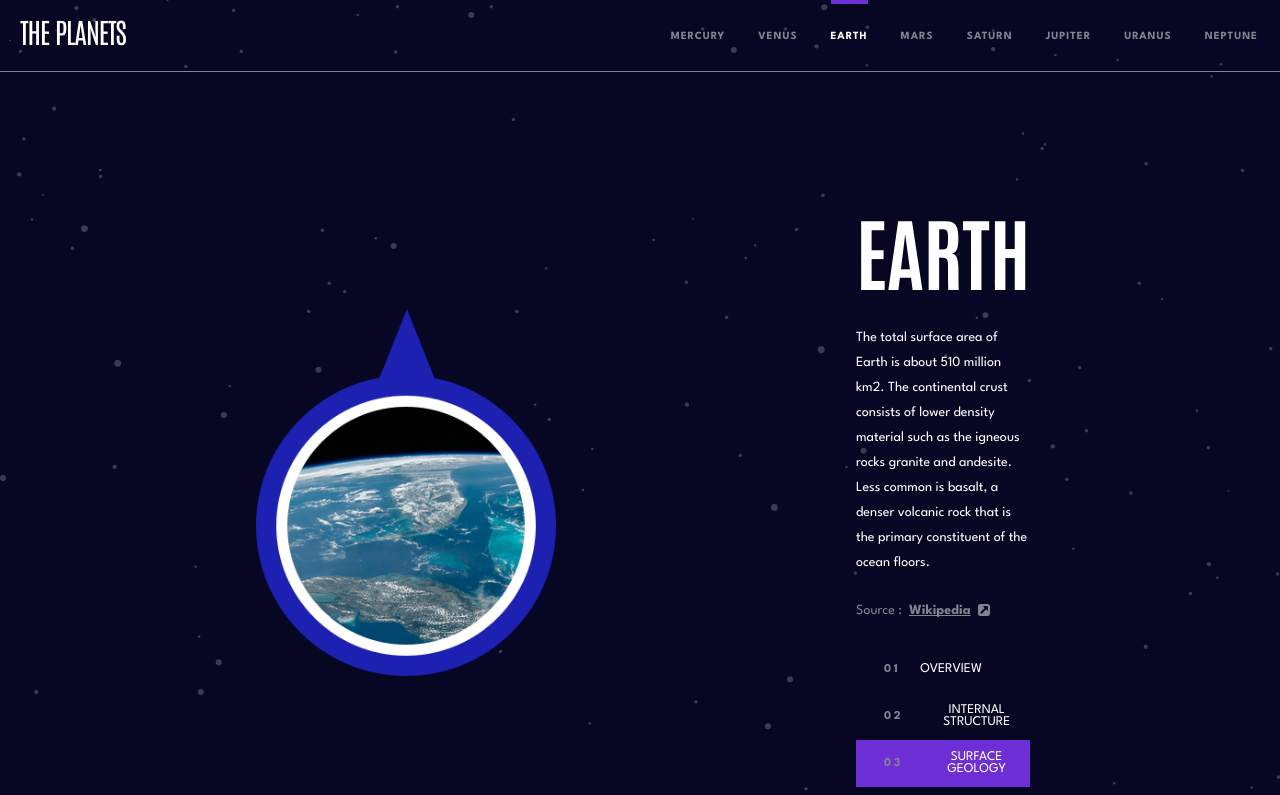
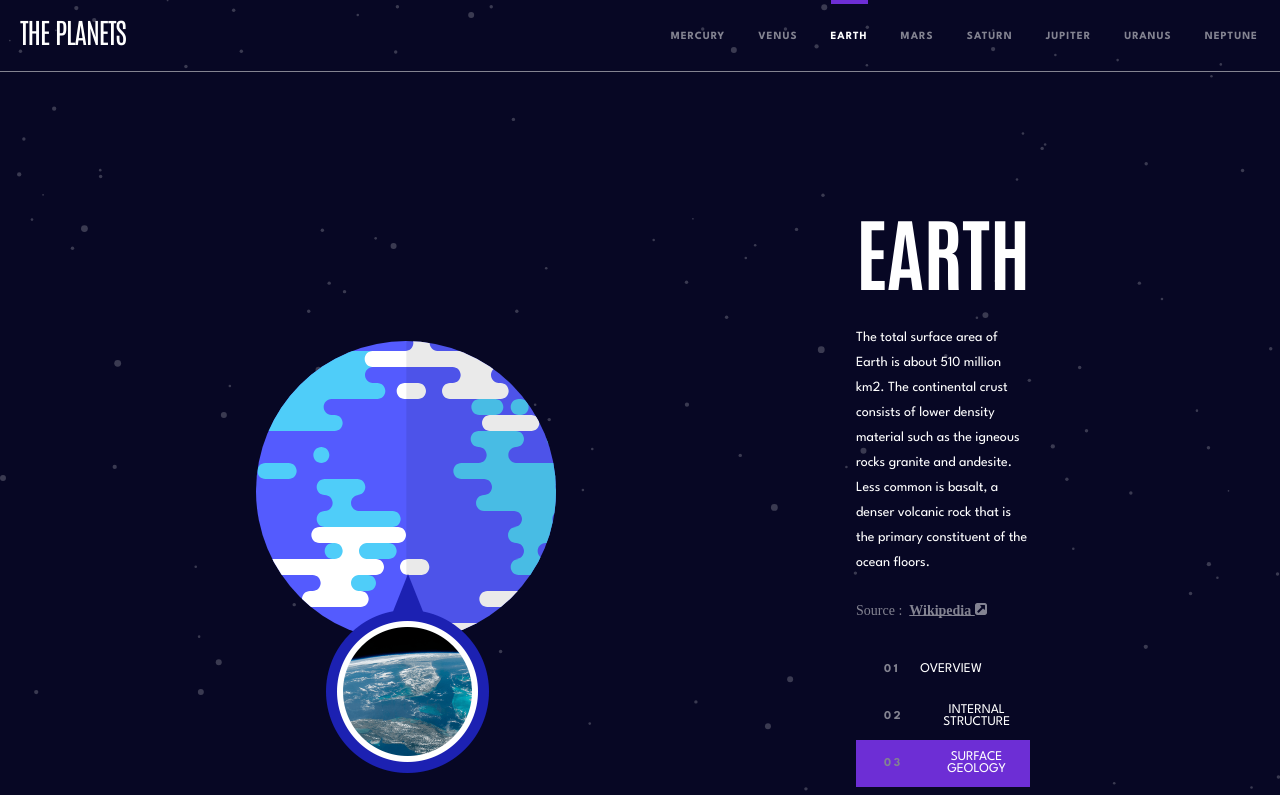
Before and after one commit to vakkko/planet-facts, a React app: page /earth/geology in a window 1280 px wide. Shown: the top 795 px of the page. Built offline with nearby package versions, Linux system fonts and the light colour scheme; the HTML template or start-up script is replaced by a standard one.

Commit message:
Add missing image of surface geology sector and make font families concrete

```diff
--- a/src/components/Header/header.css
+++ b/src/components/Header/header.css
@@ -1,5 +1,4 @@
 .logo {
-  font-family: "Antonio", serif;
   font-size: 2.8rem;
   font-weight: 400;
   line-height: 3.623rem;
--- a/src/components/PlanetDetails/PlanetDetails.tsx
+++ b/src/components/PlanetDetails/PlanetDetails.tsx
@@ -17,7 +17,24 @@ export default function PlanetDetails() {
   return (
     <>
       <div className="planet-container">
-        <img src={planetInfos?.image} alt="planet" />
+        <div className="info-images">
+          {info !== "geology" ? (
+            <img className="planet-pic" src={planetInfos?.image} alt="planet" />
+          ) : (
+            <>
+              <img
+                className="planet-pic"
+                src={planet?.images.planet}
+                alt="geology"
+              />
+              <img
+                className="planet-geology"
+                src={planetInfos?.image}
+                alt="planet"
+              />
+            </>
+          )}
+        </div>
         <div className="planet-info">
           <h1 className="planet-name">{planetName?.toUpperCase() || ""}</h1>
           <p className="planet-description">{planetInfos?.content}</p>
@@ -28,9 +45,8 @@ export default function PlanetDetails() {
               rel="noopener noreferrer"
               href={planetInfos?.source}
             >
-              Wikipedia
+              Wikipedia <img src="/assets/icon-source.svg" alt="source" />
             </a>
-            <img src="/assets/icon-source.svg" alt="source" />
           </div>
           <div className="info-list">
             <NavLink
--- a/src/components/PlanetDetails/PlanetStats/planetStats.css
+++ b/src/components/PlanetDetails/PlanetStats/planetStats.css
@@ -20,7 +20,6 @@
 }
 
 .stat {
-  font-family: "Antonio", serif;
   font-size: 4rem;
   line-height: 5.176rem;
   letter-spacing: -1.5px;
--- a/src/components/PlanetDetails/planetDetails.css
+++ b/src/components/PlanetDetails/planetDetails.css
@@ -6,8 +6,13 @@
   width: 60%;
 }
 
-.planet-container > img {
+.info-images {
+  position: relative;
+}
+
+.planet-pic {
   width: 30rem;
+  position: relative;
 }
 
 .planet-info {
@@ -17,8 +22,14 @@
   gap: 2.3rem;
 }
 
+.planet-geology {
+  width: 16.3rem;
+  position: absolute;
+  bottom: -43%;
+  right: 22.5%;
+}
+
 .planet-name {
-  font-family: "Antonio", serif;
   font-size: 8rem;
   line-height: 10.352rem;
 }
--- a/src/index.css
+++ b/src/index.css
@@ -1,6 +1,6 @@
 @import url("https://fonts.googleapis.com/css2?family=League+Spartan:wght@100..900&display=swap");
 @import url("https://fonts.googleapis.com/css2?family=Antonio:wght@100..700&display=swap");
-/* font-family: "Antonio", serif; */
+
 * {
   margin: 0;
   padding: 0;
@@ -12,7 +12,6 @@ html {
 }
 
 body {
-  font-family: "League Spartan", serif;
   background-image: url("/assets/background-stars.svg");
   background-repeat: no-repeat;
   background-size: cover;
@@ -32,3 +31,16 @@ a {
   color: white;
   cursor: pointer;
 }
+
+.link,
+.link-mercury,
+.planet-description,
+.stat-name {
+  font-family: "League Spartan", serif;
+}
+
+.logo,
+.planet-name,
+.stat {
+  font-family: "Antonio", serif;
+}
```
